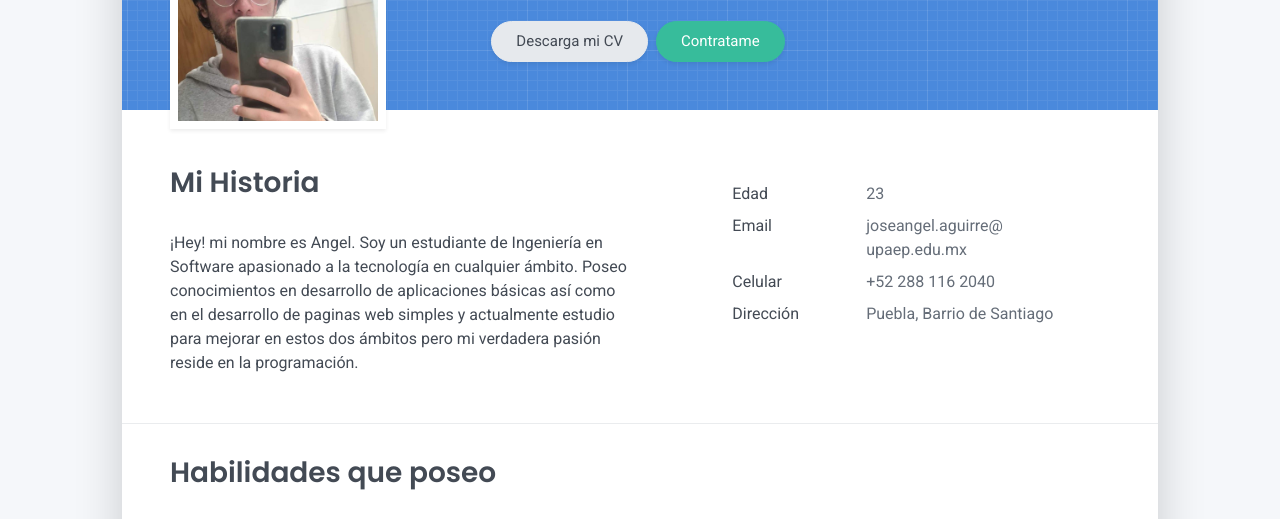
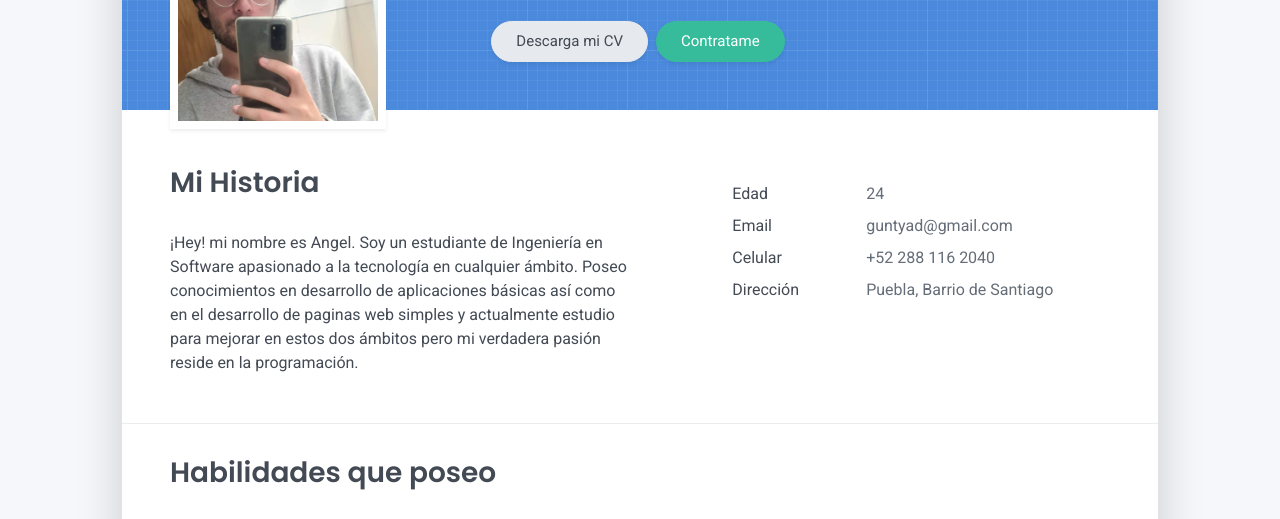
Before and after one commit to GuntyAD/GuntyHost.github.io, a plain HTML site: page index.html in a window 1280 px wide. Shown: the part 259-778 px from the top of the page. Drawn offline with Linux system fonts and the light colour scheme.

Commit message:
Update index.html

```diff
--- a/index.html
+++ b/index.html
@@ -75,13 +75,13 @@
             <div class="pb-1">Edad</div>
           </div>
           <div class="col-sm-8">
-            <div class="pb-1 text-secondary">23</div>
+            <div class="pb-1 text-secondary">24</div>
           </div>
           <div class="col-sm-4">
             <div class="pb-1">Email</div>
           </div>
           <div class="col-sm-8">
-            <div class="pb-1 text-secondary">joseangel.aguirre@<br>upaep.edu.mx</div>
+            <div class="pb-1 text-secondary">guntyad@gmail.com</div>
           </div>
           <div class="col-sm-4">
             <div class="pb-1">Celular</div>
```
